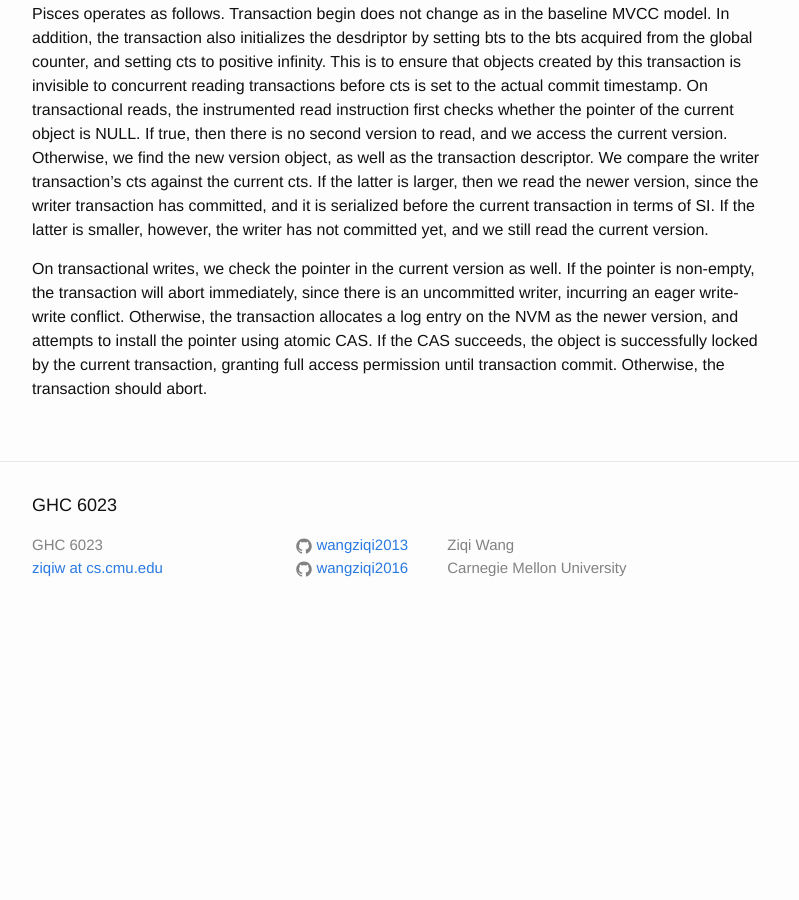
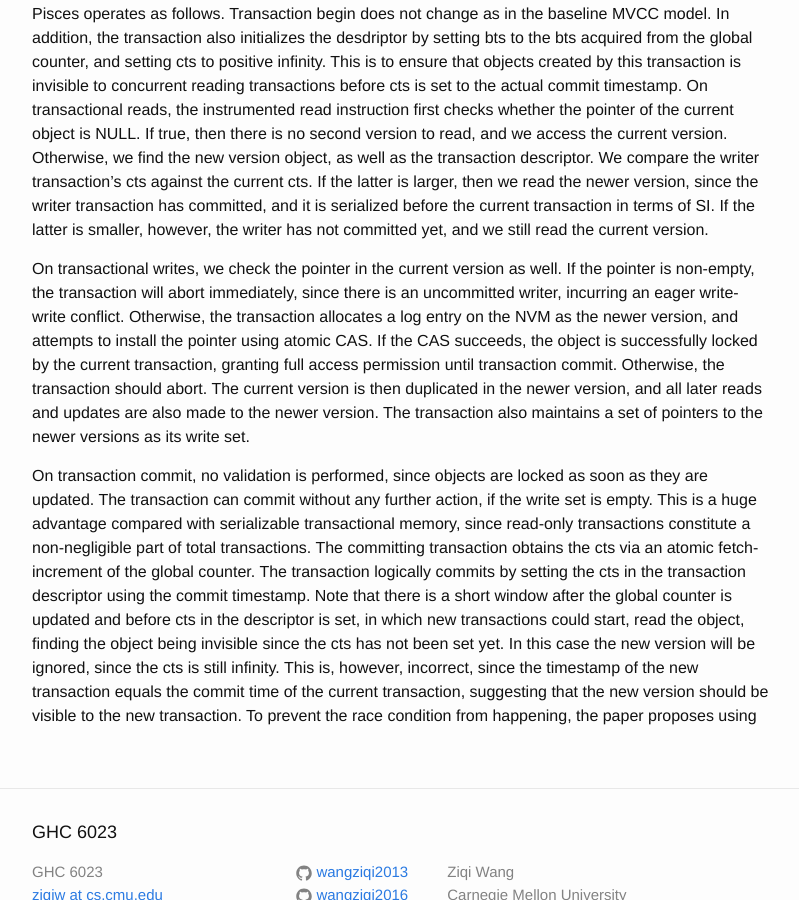
Before and after one commit to wangziqi2013/wangziqi2013.github.io, a Jekyll site: the page built from _posts/2020-02-02-pisces.markdown, in a window 1280 px wide and 900 px high, scrolled down 2284 px. Shown: the whole window, without its empty margins (238-1037 px from the left). Built offline with Jekyll 4.4.1, drawn with Linux system fonts in a browser that asks for light colours; before the commit the page ends 2923 px from its top, so only the background shows below that.

Commit message:
Adding commit

```diff
--- a/_posts/2020-02-02-pisces.markdown
+++ b/_posts/2020-02-02-pisces.markdown
@@ -96,4 +96,17 @@ On transactional writes, we check the pointer in the current version as well. If
 will abort immediately, since there is an uncommitted writer, incurring an eager write-write conflict. Otherwise, the
 transaction allocates a log entry on the NVM as the newer version, and attempts to install the pointer using atomic CAS.
 If the CAS succeeds, the object is successfully locked by the current transaction, granting full access permission until
-transaction commit. Otherwise, the transaction should abort.
+transaction commit. Otherwise, the transaction should abort. The current version is then duplicated in the newer version,
+and all later reads and updates are also made to the newer version. The transaction also maintains a set of pointers to
+the newer versions as its write set.
+
+On transaction commit, no validation is performed, since objects are locked as soon as they are updated. The transaction
+can commit without any further action, if the write set is empty. This is a huge advantage compared with serializable
+transactional memory, since read-only transactions constitute a non-negligible part of total transactions. The committing
+transaction obtains the cts via an atomic fetch-increment of the global counter. The transaction logically commits by setting
+the cts in the transaction descriptor using the commit timestamp. Note that there is a short window after the global counter
+is updated and before cts in the descriptor is set, in which new transactions could start, read the object, finding the
+object being invisible since the cts has not been set yet. In this case the new version will be ignored, since the
+cts is still infinity. This is, however, incorrect, since the timestamp of the new transaction equals the commit
+time of the current transaction, suggesting that the new version should be visible to the new transaction. To prevent
+the race condition from happening, the paper proposes using
```
